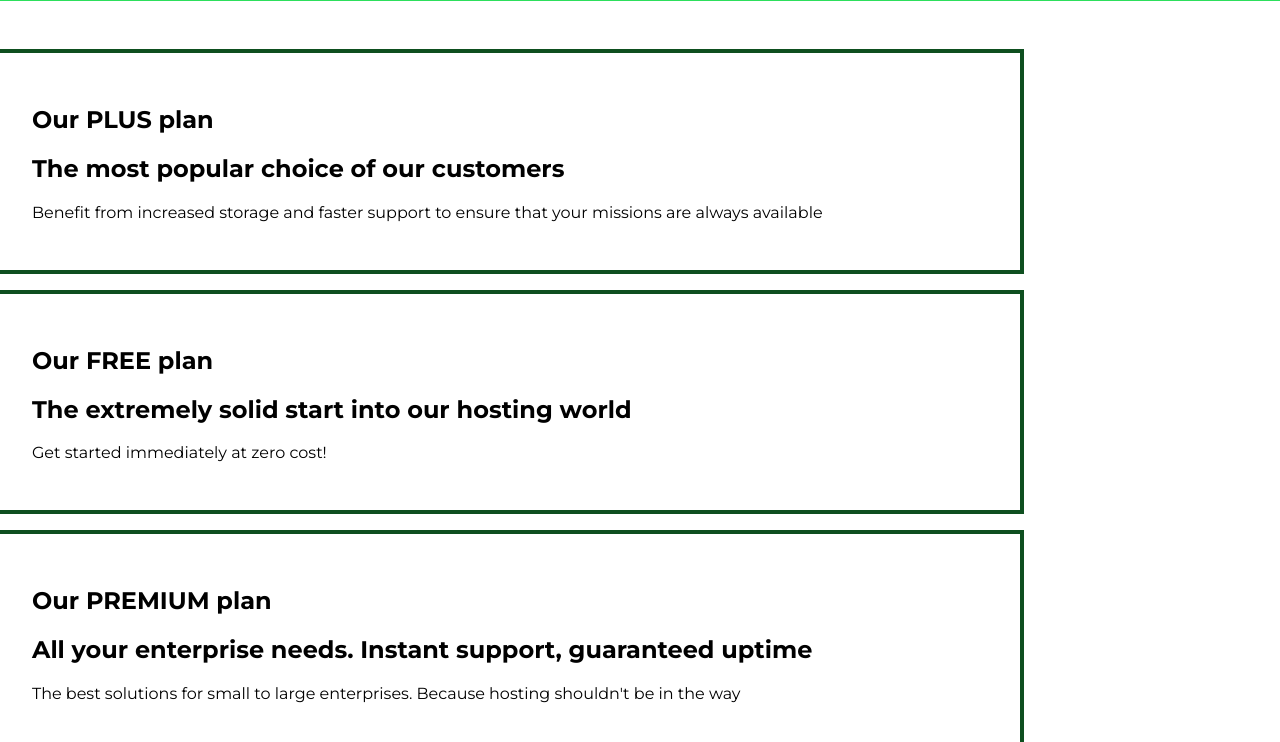
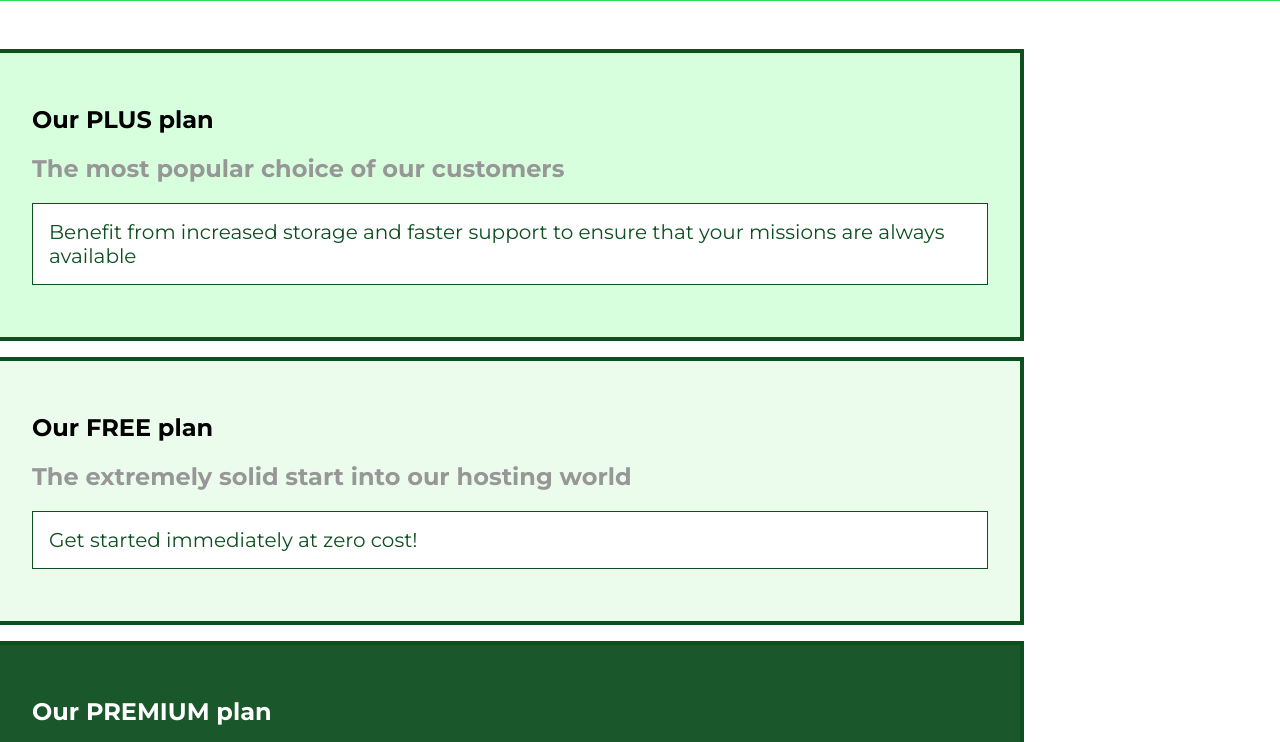
Before and after one commit to pmuzychenko/CSS---The-Complete-Guide-2020-incl.-Flexbox-Grid-Sass-, a plain HTML site: page packages/index.html in a window 1280 px wide. Shown: the part 42-784 px from the top of the page. Drawn offline with Linux system fonts and the light colour scheme.

Commit message:
feat: styling package plans

```diff
--- a/packages/index.html
+++ b/packages/index.html
@@ -27,25 +27,27 @@
       </nav>
    </header>
    <main>
-      <section class="package">
+      <section class="package" id="plus">
          <a href="#">
-            <h1>Our PLUS plan</h1>
-            <h1>The most popular choice of our customers</h1>
-            <p>Benefit from increased storage and faster support to ensure that your missions are always available </p>
+            <h1 class="package__title">Our PLUS plan</h1>
+            <h2 class="package__subtitle">The most popular choice of our customers</h2>
+            <p class="package__info">Benefit from increased storage and faster support to ensure that your missions are
+               always available </p>
          </a>
       </section>
-      <section class="package">
+      <section class="package" id="free">
          <a href="#">
-            <h1>Our FREE plan</h1>
-            <h1>The extremely solid start into our hosting world</h1>
-            <p>Get started immediately at zero cost!</p>
+            <h1 class="package__title">Our FREE plan</h1>
+            <h2 class="package__subtitle">The extremely solid start into our hosting world</h2>
+            <p class="package__info">Get started immediately at zero cost!</p>
          </a>
       </section>
-      <section class="package">
+      <section class="package" id="premium">
          <a href="#">
-            <h1>Our PREMIUM plan</h1>
-            <h1>All your enterprise needs. Instant support, guaranteed uptime</h1>
-            <p>The best solutions for small to large enterprises. Because hosting shouldn't be in the way</p>
+            <h1 class="package__title">Our PREMIUM plan</h1>
+            <h2 class="package__subtitle">All your enterprise needs. Instant support, guaranteed uptime</h2>
+            <p class="package__info">The best solutions for small to large enterprises. Because hosting shouldn't be in
+               the way</p>
          </a>
       </section>
    </main>
--- a/packages/packages.css
+++ b/packages/packages.css
@@ -9,9 +9,46 @@ main {
    border-left: none;
 }
 
+.package:hover, .package:active {
+   box-shadow: 2px 2px 4px rgba(0, 0, 0, 0.5);
+   border-color: #ff5454;
+}
+
 .package a {
    display: block;
    text-decoration: none;
    padding: 32px;
    color: inherit;
 }
+
+.package__subtitle {
+   color: #979797;
+}
+
+.package__info {
+   padding: 16px;
+   border: 1px solid #0e4f1f;
+   color: #0e4f1f;
+   font-size: 20px;
+   background: white;
+}
+
+#plus {
+   background: rgba(213, 255, 220, 0.95);
+}
+
+#free {
+   background: rgba(234, 252, 237, 0.95);
+}
+
+#premium {
+   background: rgba(14, 79, 31, 0.95);
+}
+
+#premium .package__title {
+   color: white;
+}
+
+#premium .package__subtitle {
+   color: #bbb;
+}
```
